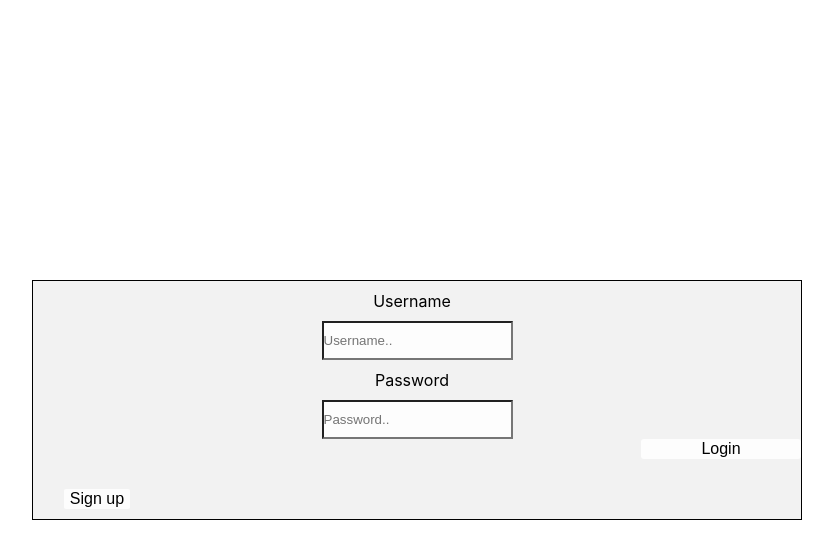
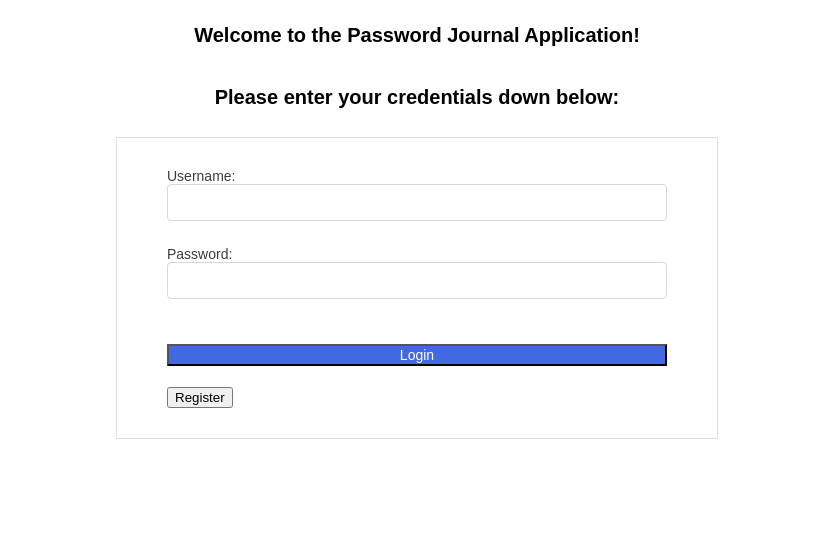
Before and after one commit to diegoguardiola/Milestone-Project-3, a React (Create React App) app in the folder front-end/: page / in a window 1280 px wide. Shown: the top 558 px of the page, without its empty margins (223-1056 px from the left). Built offline with nearby package versions, Linux system fonts and the light colour scheme.

Commit message:
added css, home, and signup

```diff
--- a/front-end/package.json
+++ b/front-end/package.json
@@ -9,6 +9,7 @@
     "bootstrap": "^5.2.3",
     "react": "^18.2.0",
     "react-dom": "^18.2.0",
+    "react-router-bootstrap": "^0.26.2",
     "react-router-dom": "^6.11.1",
     "react-scripts": "5.0.1",
     "sass": "^1.62.1",
--- a/front-end/src/pages/Home.js
+++ b/front-end/src/pages/Home.js
@@ -1,29 +1,36 @@
-import React from 'react'
-import '../scss/styles.scss'
+import React, {useState} from 'react'
+import './styles/form.css'
 
-export default function Home() {
-  return (
-    <div className='main'>
-    <div className='login'>
-    <form>
-      <div>
-        <label htmlFor='user'>Username</label>
-      </div>
-      <div>
-        <input type='text' id='user' name='username' placeholder='Username..'></input>
-      </div>
-      <div>
-        <label htmlFor='password'>Password</label>
-      </div>
-      <div>
-        <input type='text' id='password' name='password' placeholder='Password..'></input>
-      </div>
-      <button type='submit' className='login'>Login</button>
+export default function SignUpForm() {
+  const [user, setUser] = useState('')
+  const [password, setPasswordForUser] = useState('')
+
+
+  const handleSubmit = (event) => {
+    event.preventDefault()
+    console.log('Submitted:', user, password)
+  }
+
+  return(
+    <>
+    <h1>Welcome to the Password Journal Application!</h1>
+    <h2>Please enter your credentials down below:</h2>
+    <form onSubmit = {handleSubmit}>
+      <label>
+        Username:
+        <input type = "text" value = {user} onChange={(e) => setUser(e.target.value)}/>
+      </label>
+      <br/>
+      <label>
+        Password:
+        <input type = "password" value = {password} onChange={(e) => setPasswordForUser(e.target.value)}/>
+      </label>
+      <br/>
+  <button type='submit' className='submitButton'>Login</button>
+   <a href='/Signup'>
+   <button  type='button'>Register</button>
+   </a>
     </form>
-    <a href='/Signup'>
-        <button className='signup' type='button'>Sign up</button>
-    </a>
-    </div>
-    </div>
+    </>
   )
 }
--- a/front-end/src/pages/Signup.js
+++ b/front-end/src/pages/Signup.js
@@ -1,5 +1,5 @@
 import React, {useState} from 'react'
-import '../scss/styles.scss'
+import './styles/form.css'
 
 export default function SignUpForm() {
   const [firstName, setFirstName] = useState('')
@@ -13,6 +13,8 @@ export default function SignUpForm() {
   }
 
   return(
+    <>
+    <h1>To register for an account, please fill out the information down below</h1>
     <form onSubmit = {handleSubmit}>
       <label>
         First Name:
@@ -34,7 +36,8 @@ export default function SignUpForm() {
         <input type = "password" value = {password} onChange={(e) => setPassword(e.target.value)}/>
       </label>
       <br/>
-  <button type = "submit">Submit</button>
+  <button className='submitButton' type = "submit">Submit</button>
     </form>
+    </>
   )
 }
--- /dev/null
+++ b/front-end/src/pages/styles/form.css
@@ -0,0 +1,56 @@
+h1 {
+    border-bottom: 1px solid white;
+    font-family: sans-serif;
+    font-size: 20px;
+    font-weight: 600;
+    line-height: 24px;
+    padding: 10px;
+    text-align: center;
+  }
+
+h2 {
+    border-bottom: 1px solid white;
+    font-family: sans-serif;
+    font-size: 20px;
+    font-weight: 600;
+    line-height: 24px;
+    padding: 10px;
+    text-align: center;
+  }
+
+  form {
+    background: white;
+    border: 1px solid #dedede;
+    display: flex;
+    flex-direction: column;
+    justify-content: space-around;
+    margin: 0 auto;
+    max-width: 500px;
+    padding: 30px 50px;
+  }
+
+  input {
+    border: 1px solid #d9d9d9;
+    border-radius: 4px;
+    box-sizing: border-box;
+    padding: 10px;
+    width: 100%;
+  }
+
+  label {
+    color: #3d3d3d;
+    display: block;
+    font-family: sans-serif;
+    font-size: 14px;
+    font-weight: 500;
+    margin-bottom: 5px;
+  }
+
+  .submitButton {
+    background-color: royalblue;
+    color: white;
+    font-family: sans-serif;
+    font-size: 14px;
+    margin: 20px 0px;
+
+  }
```
Also changed, not shown: front-end/src/components/NavBar.js (added, +20 -0 lines), 2 other files (tests, documents, lock files or other folders).
